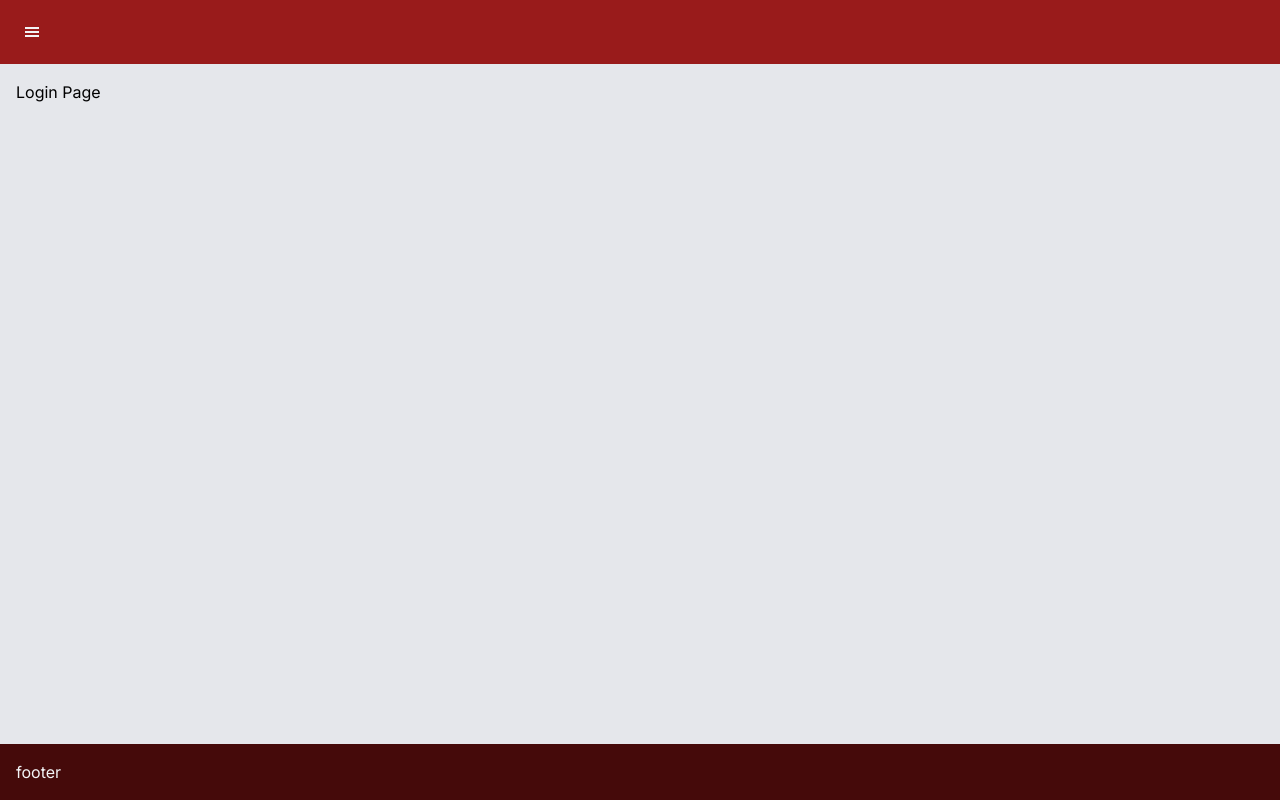
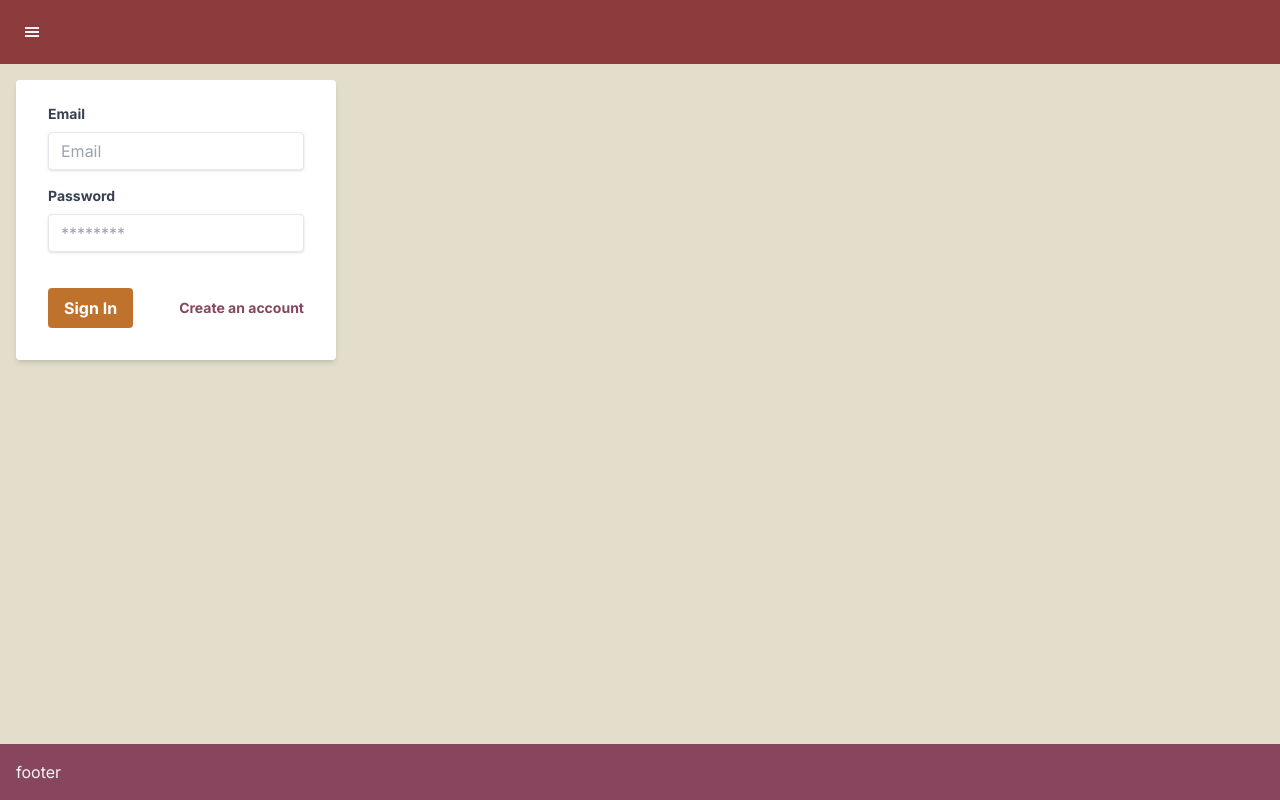
Before and after one commit to MATTALUI/wdd430-group3, a Next.js app: page /login in a window 1280 px wide. Built offline with nearby package versions, Linux system fonts and the light colour scheme.

Commit message:
feat: start rendering a login page

```diff
--- a/src/app/globals.css
+++ b/src/app/globals.css
@@ -1,3 +1,34 @@
 @tailwind base;
 @tailwind components;
 @tailwind utilities;
+
+:root {
+  --primary: #8C3C3D;
+  --secondary: #87465D;
+  --accent: #BF722C;
+  --light: #BAAF83;
+}
+
+.bg-primary {
+  background-color: var(--primary);
+}
+
+.bg-secondary {
+  background-color: var(--secondary);
+}
+
+.text-secondary {
+  color: var(--secondary);
+}
+
+.bg-light {
+  background-color: var(--light);
+}
+
+.bg-accent {
+  background-color: var(--accent);
+}
+
+.bg-light-trans {
+  background-color: #BAAF8369;
+}
--- a/src/app/layout.tsx
+++ b/src/app/layout.tsx
@@ -18,7 +18,7 @@ export default function RootLayout({
   return (
     <html lang="en">
       <body
-        className={clsx(inter.className, "flex min-h-screen flex-col bg-gray-200")}
+        className={clsx(inter.className, "flex min-h-screen flex-col bg-light-trans")}
       >
         <Navbar />
         <main className="flex-1 p-4">
--- a/src/app/login/page.tsx
+++ b/src/app/login/page.tsx
@@ -1,7 +1,43 @@
+import Link from "next/link";
+
 export default function LoginPage() {
   return (
     <div>
-      Login Page
+      <div className="w-full max-w-xs">
+        <form className="bg-white shadow-md rounded px-8 pt-6 pb-8 mb-4">
+          <div className="mb-4">
+            <label
+              className="block text-gray-700 text-sm font-bold mb-2"
+              htmlFor="Email"
+            >
+              Email
+            </label>
+            <input
+              className="shadow appearance-none border rounded w-full py-2 px-3 text-gray-700 leading-tight focus:outline-none focus:shadow-outline"
+              id="email"
+              type="email"
+              placeholder="Email"
+            />
+          </div>
+          <div className="mb-6">
+            <label className="block text-gray-700 text-sm font-bold mb-2" htmlFor="password">
+              Password
+            </label>
+            <input className="shadow appearance-none border rounded w-full py-2 px-3 text-gray-700 mb-3 leading-tight focus:outline-none focus:shadow-outline" id="password" type="password" placeholder="********" />
+          </div>
+          <div className="flex items-center justify-between">
+            <button className="bg-accent hover:opacity-75 text-white font-bold py-2 px-4 rounded focus:outline-none focus:shadow-outline" type="button">
+              Sign In
+            </button>
+            <Link
+              className="inline-block align-baseline font-bold text-sm text-secondary"
+              href="/signup"
+            >
+              Create an account
+            </Link>
+          </div>
+        </form>
+      </div>
     </div>
   );
 }
--- a/src/components/Footer.tsx
+++ b/src/components/Footer.tsx
@@ -1,6 +1,6 @@
 export default function Footer() {
   return (
-    <footer className="bg-red-950 p-4 text-gray-100">
+    <footer className="bg-secondary p-4 text-gray-100">
       footer
     </footer>
   );
--- a/src/components/Navbar.tsx
+++ b/src/components/Navbar.tsx
@@ -12,7 +12,7 @@ export default function Navbar() {
 
   return (
     <>
-      <nav className="bg-red-800 p-4">
+      <nav className="bg-primary p-4">
         <button
           className="hover:bg-red-900 text-gray-100 p-2 rounded-sm border-red-900 transition-all"
           onClick={toggleSidenav}
--- a/src/components/SideNav.tsx
+++ b/src/components/SideNav.tsx
@@ -12,17 +12,20 @@ export default function SideNav({
   open,
   toggleSidenav
 }: ISidenavProps) {
+  const isLoggedIn = false;
 
-  const stopProp = useCallback((e:React.MouseEvent) => {
+  const stopProp = useCallback((e: React.MouseEvent) => {
     e.stopPropagation();
-  },[]);
+  }, []);
 
   const links = useMemo(() => [
     { text: "Products", href: "/products" },
     { text: "My Products", href: "/products?creator=myidwillgohereeventually" },
     { text: "My Profile", href: "/sellers/myidwillgohereeventually" },
-    { text: "Logout", href: "/" },
-  ], [])
+    isLoggedIn
+      ? { text: "Logout", href: "/" }
+      : { text: "Login", href: "/login" },
+  ], [isLoggedIn])
 
   return (
     <div
@@ -34,7 +37,7 @@ export default function SideNav({
     >
       <div
         onClick={stopProp}
-        className="bg-red-900 w-9/12 h-screen pt-12 text-gray-50"
+        className="bg-accent w-9/12 h-screen pt-12 text-gray-50"
       >
         {links.map((link) => (
           <Link
```
